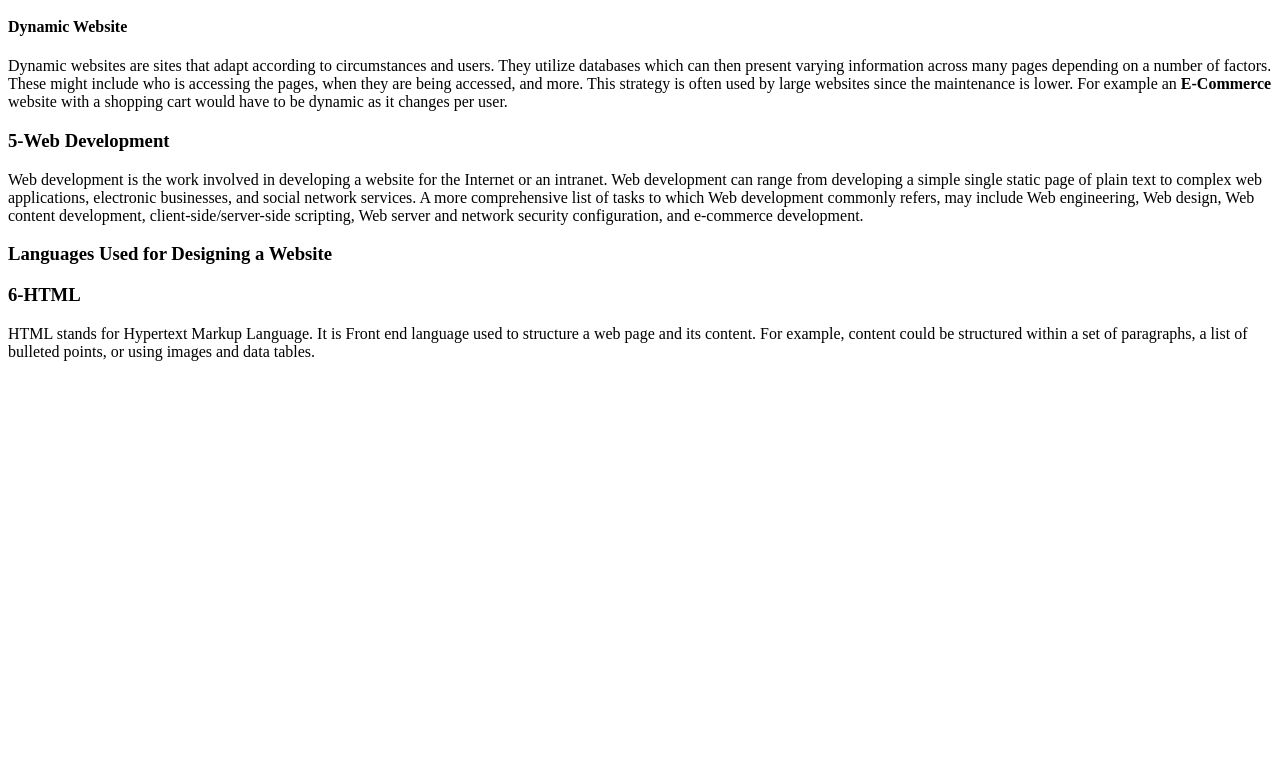
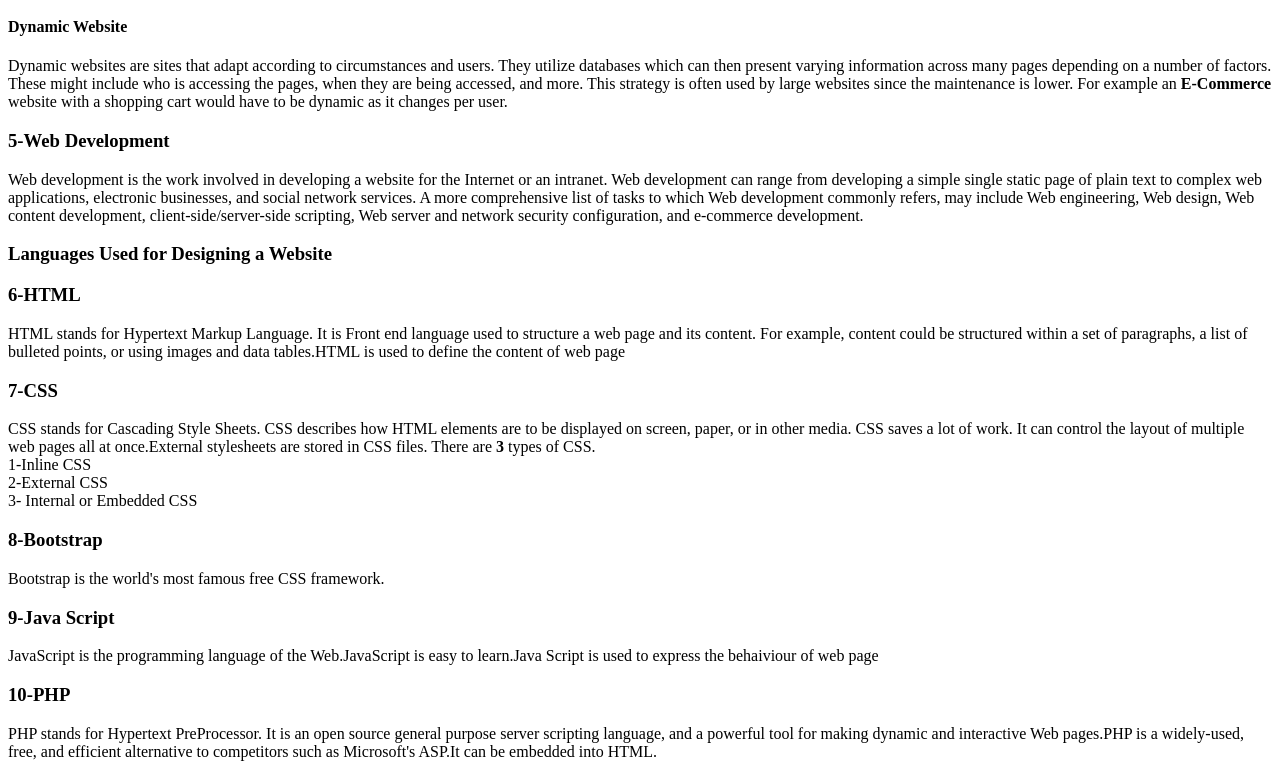
Before and after one commit to YousraSheikh/CIT-evening-batch, a plain HTML site: page web intro.html in a window 1280 px wide. Shown: the part 699-1476 px from the top of the page. Before the commit the page ends 1076 px from the top, so only its background shows below. Drawn offline with Linux system fonts and the light colour scheme.

Commit message:
Add files via upload

```diff
--- a/web intro.html
+++ b/web intro.html
@@ -24,6 +24,15 @@ Following are the types of Website
 <p>Web development is the work involved in developing a website for the Internet or an intranet. Web development can range from developing a simple single static page of plain text to complex web applications, electronic businesses, and social network services. A more comprehensive list of tasks to which Web development commonly refers, may include Web engineering, Web design, Web content development, client-side/server-side scripting, Web server and network security configuration, and e-commerce development.</p>
 <h3>Languages Used for Designing a Website</h3>
 <h3>6-HTML</h3>
-<p>HTML stands for Hypertext Markup Language. It is Front end language used to structure a web page and its content. For example, content could be structured within a set of paragraphs, a list of bulleted points, or using images and data tables.</p>
+<p>HTML stands for Hypertext Markup Language. It is Front end language used to structure a web page and its content. For example, content could be structured within a set of paragraphs, a list of bulleted points, or using images and data tables.HTML is used to define the content of web page</p>
+<h3>7-CSS</h3>
+<p>CSS stands for Cascading Style Sheets. CSS describes how HTML elements are to be displayed on screen, paper, or in other media. CSS saves a lot of work. It can control the layout of multiple web pages all at once.External stylesheets are stored in CSS files. There are <b>3</b> types of CSS.<br>1-Inline CSS<br>2-External CSS<br>3- Internal or Embedded CSS</p>
+<h3>8-Bootstrap</h3>
+<p>Bootstrap is the world's most famous free CSS framework.</p>
+<h3>9-Java Script</h3>
+<p>JavaScript is the programming language of the Web.JavaScript is easy to learn.Java Script is used to express the behaiviour of web page
+</p>
+<h3>10-PHP</h3>
+<p>PHP stands for Hypertext PreProcessor. It is an open source general purpose server scripting language, and a powerful tool for making dynamic and interactive Web pages.PHP is a widely-used, free, and efficient alternative to competitors such as Microsoft's ASP.It can be embedded into HTML.</p>
 </body>
 </html>
```
